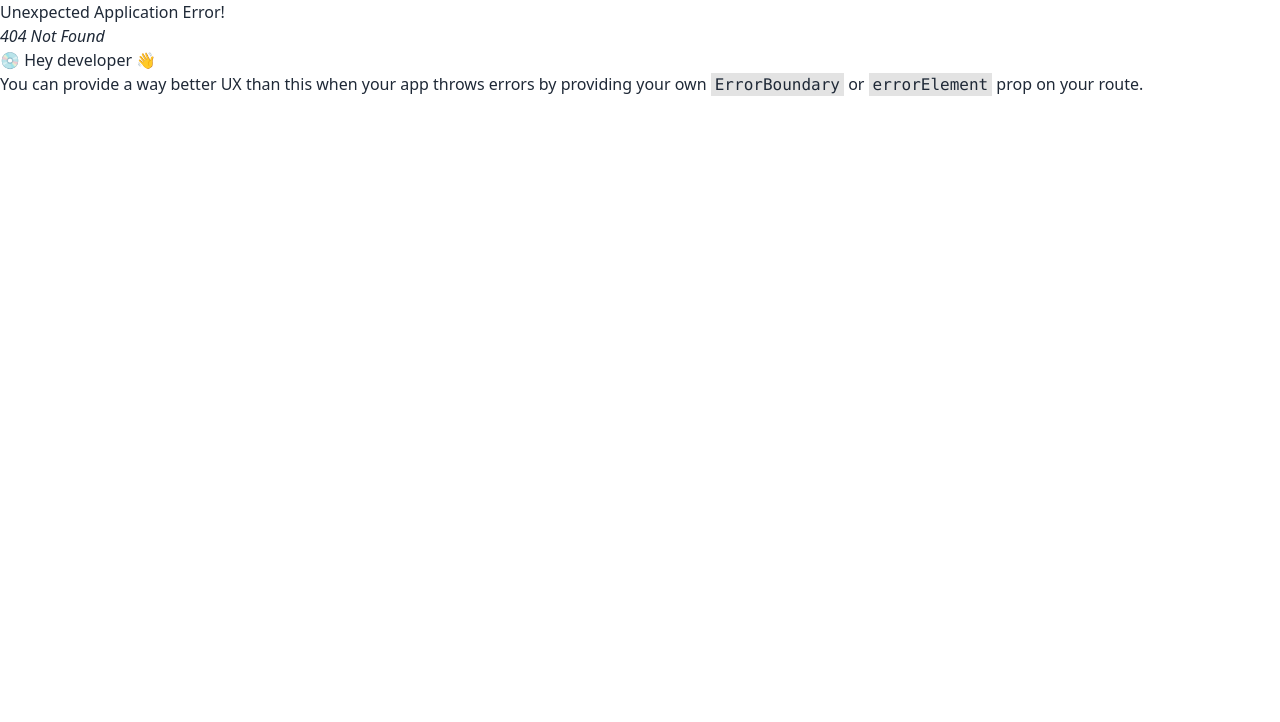
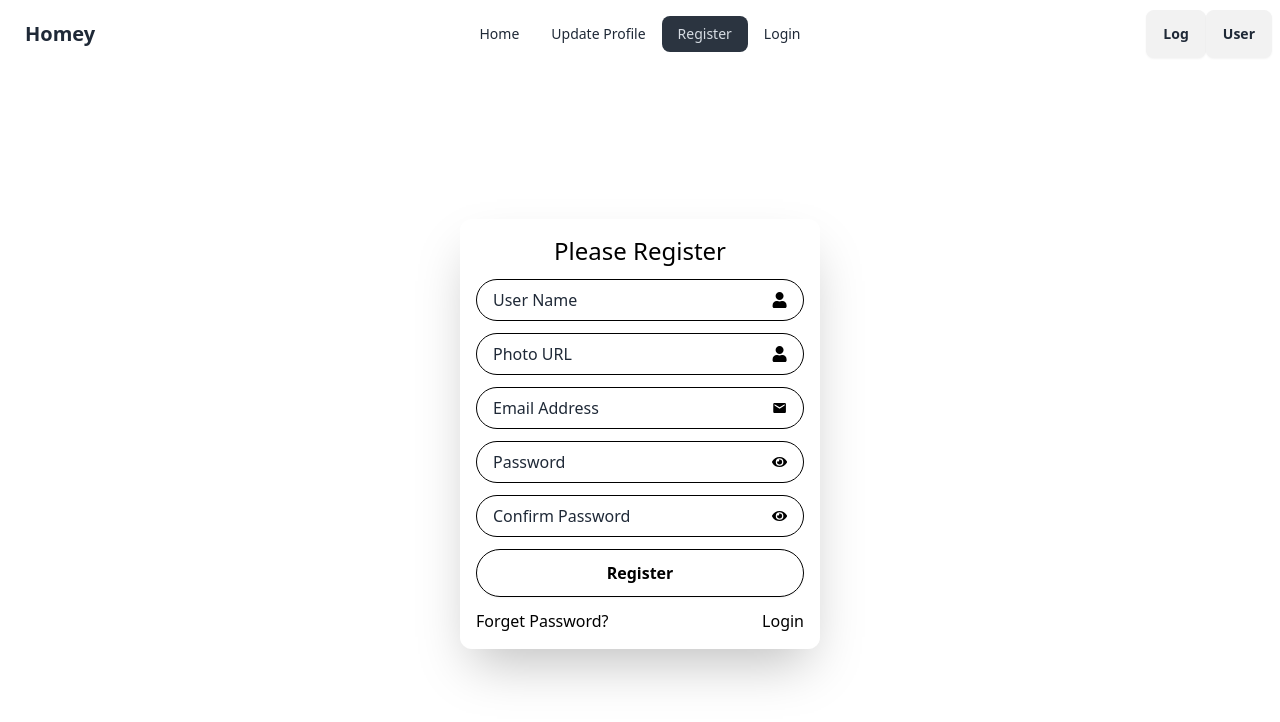
Before and after one commit to abir13719/Homey, a React (Vite) app: page /register in a window 1280 px wide. Before the commit this address had no page. Shown: the top 722 px of the page. Built offline with nearby package versions, Linux system fonts and the light colour scheme; no server answers.

Commit message:
Added Registration and Login Form

```diff
--- a/package.json
+++ b/package.json
@@ -15,6 +15,7 @@
     "match-sorter": "^6.3.4",
     "react": "^18.2.0",
     "react-dom": "^18.2.0",
+    "react-icons": "^5.1.0",
     "react-router-dom": "^6.23.0",
     "sort-by": "^1.2.0",
     "swiper": "^11.1.1"
--- a/src/components/NavBar.jsx
+++ b/src/components/NavBar.jsx
@@ -1,6 +1,9 @@
+import { useContext } from "react";
 import { NavLink } from "react-router-dom";
+import { AuthContext } from "../provider/AuthProvider";
 
 const NavBar = () => {
+  const { user } = useContext(AuthContext);
   const navLinks = (
     <>
       <li>
@@ -8,6 +11,12 @@ const NavBar = () => {
       </li>
       <li>
         <NavLink to="/update-profile">Update Profile</NavLink>
+      </li>
+      <li>
+        <NavLink to="/register">Register</NavLink>
+      </li>
+      <li>
+        <NavLink to="/login">Login</NavLink>
       </li>
     </>
   );
@@ -44,8 +53,8 @@ const NavBar = () => {
         <ul className="menu menu-horizontal px-1">{navLinks}</ul>
       </div>
       <div className="navbar-end">
+        {user ? <p>{user.email}</p> : <a className="btn">Log</a>}
         <a className="btn">User</a>
-        <a className="btn">Log</a>
       </div>
     </div>
   );
--- /dev/null
+++ b/src/data/firebaseConfig.js
@@ -0,0 +1,21 @@
+// Import the functions you need from the SDKs you need
+import { initializeApp } from "firebase/app";
+import { getAuth } from "firebase/auth";
+// TODO: Add SDKs for Firebase products that you want to use
+// https://firebase.google.com/docs/web/setup#available-libraries
+
+// Your web app's Firebase configuration
+const firebaseConfig = {
+  apiKey: "AIzaSyCezjSz1hBZ8h7S0NK_iuMcI9VRrnSVTp8",
+  authDomain: "homey-22f07.firebaseapp.com",
+  projectId: "homey-22f07",
+  storageBucket: "homey-22f07.appspot.com",
+  messagingSenderId: "717705071667",
+  appId: "1:717705071667:web:694778f061ade8b02ea746",
+};
+
+// Initialize Firebase
+const app = initializeApp(firebaseConfig);
+const auth = getAuth(app);
+
+export default auth;
--- a/src/main.jsx
+++ b/src/main.jsx
@@ -3,9 +3,12 @@ import ReactDOM from "react-dom/client";
 import "./index.css";
 import { RouterProvider } from "react-router-dom";
 import router from "./routes/router";
+import AuthProvider from "./provider/AuthProvider";
 
 ReactDOM.createRoot(document.getElementById("root")).render(
   <React.StrictMode>
-    <RouterProvider router={router}></RouterProvider>
+    <AuthProvider>
+      <RouterProvider router={router}></RouterProvider>
+    </AuthProvider>
   </React.StrictMode>
 );
--- /dev/null
+++ b/src/pages/Login.jsx
@@ -0,0 +1,71 @@
+import { Link } from "react-router-dom";
+import { MdEmail } from "react-icons/md";
+import { FaEye } from "react-icons/fa";
+import { useContext } from "react";
+import { AuthContext } from "../provider/AuthProvider";
+
+const Login = () => {
+  const { signInUser } = useContext(AuthContext);
+
+  const handleLogin = (e) => {
+    e.preventDefault();
+    const form = new FormData(e.currentTarget);
+    const email = form.get("email");
+    const password = form.get("password");
+
+    signInUser(email, password)
+      .then((result) => console.log(result.user))
+      .catch((error) => console.error(error));
+  };
+  return (
+    <>
+      <div className="min-h-screen flex items-center justify-center">
+        <div className="bg-white/30 backdrop-blur-3xl shadow-2xl p-4 rounded-xl w-[360px]">
+          <form onSubmit={handleLogin} className="flex flex-col gap-3">
+            <h1 className="text-center text-2xl font-medium text-black">Please Login</h1>
+
+            <div className="flex items-center justify-between border border-black rounded-full py-2 px-4">
+              <input
+                className="text-black w-full bg-transparent border-none outline-none font-medium placeholder:text-gray-800 placeholder:font-medium"
+                type="email"
+                name="email"
+                placeholder="Email Address"
+                required
+              />
+              <MdEmail className="text-base text-black" />
+            </div>
+
+            <div className="flex items-center justify-between border border-black rounded-full py-2 px-4">
+              <input
+                className="text-black w-full bg-transparent border-none outline-none font-medium placeholder:text-gray-800 placeholder:font-medium"
+                type="password"
+                name="password"
+                placeholder="Password"
+                required
+              />
+              <FaEye className="text-black" />
+            </div>
+
+            <div>
+              <input
+                className="text-black w-full btn text-base rounded-full bg-white/10 border border-black backdrop-blur-3xl hover:bg-white/20 hover:border-black"
+                type="submit"
+                value="Login"
+              />
+            </div>
+            <div className="flex justify-between text-black">
+              <span>
+                <a>Forget Password?</a>
+              </span>
+              <span>
+                <Link to="/register">Register</Link>
+              </span>
+            </div>
+          </form>
+        </div>
+      </div>
+    </>
+  );
+};
+
+export default Login;
--- /dev/null
+++ b/src/pages/Register.jsx
@@ -0,0 +1,106 @@
+import { Link } from "react-router-dom";
+import { MdEmail } from "react-icons/md";
+import { FaEye, FaUser } from "react-icons/fa";
+import { useContext } from "react";
+import { AuthContext } from "../provider/AuthProvider";
+
+const Register = () => {
+  const { createUser } = useContext(AuthContext);
+  const handleRegister = (e) => {
+    e.preventDefault();
+    console.log(e.currentTarget);
+    const form = new FormData(e.currentTarget);
+    const name = form.get("userName");
+    const photo = form.get("photo");
+    const email = form.get("email");
+    const password = form.get("password");
+    const cPassword = form.get("cPassword");
+    console.log(name, photo, email, password, cPassword);
+
+    //Create a new user
+    createUser(email, password)
+      .then((result) => console.log(result.user))
+      .catch((error) => console.error(error));
+  };
+
+  return (
+    <>
+      <div className="container mx-auto  h-[calc(100vh-68px)] flex items-center justify-center">
+        <div className="bg-white/30 backdrop-blur-3xl shadow-2xl p-4 rounded-xl w-[360px]">
+          <form onSubmit={handleRegister} className="flex flex-col gap-3">
+            <h1 className="text-center text-2xl font-medium text-black">Please Register</h1>
+            <div className="flex items-center justify-between border border-black rounded-full py-2 px-4">
+              <input
+                className="text-black w-full bg-transparent border-none outline-none font-medium placeholder:text-gray-800 placeholder:font-medium"
+                type="text"
+                name="userName"
+                placeholder="User Name"
+                required
+              />
+              <FaUser className="text-black" />
+            </div>
+            <div className="flex items-center justify-between border border-black rounded-full py-2 px-4">
+              <input
+                className="text-black w-full bg-transparent border-none outline-none font-medium placeholder:text-gray-800 placeholder:font-medium"
+                type="text"
+                name="photo"
+                placeholder="Photo URL"
+                required
+              />
+              <FaUser className="text-black" />
+            </div>
+            <div className="flex items-center justify-between border border-black rounded-full py-2 px-4">
+              <input
+                className="text-black w-full bg-transparent border-none outline-none font-medium placeholder:text-gray-800 placeholder:font-medium"
+                type="email"
+                name="email"
+                placeholder="Email Address"
+                required
+              />
+              <MdEmail className="text-base text-black" />
+            </div>
+
+            <div className="flex items-center justify-between border border-black rounded-full py-2 px-4">
+              <input
+                className="text-black w-full bg-transparent border-none outline-none font-medium placeholder:text-gray-800 placeholder:font-medium"
+                type="password"
+                name="password"
+                placeholder="Password"
+                required
+              />
+              <FaEye className="text-black" />
+            </div>
+            <div className="flex items-center justify-between border border-black rounded-full py-2 px-4">
+              <input
+                className="text-black w-full bg-transparent border-none outline-none font-medium placeholder:text-gray-800 placeholder:font-medium"
+                type="password"
+                name="cPassword"
+                placeholder="Confirm Password"
+                required
+              />
+              <FaEye className="text-black" />
+            </div>
+
+            <div>
+              <input
+                className=" text-black w-full btn text-base rounded-full bg-white/10 border border-black backdrop-blur-3xl hover:bg-white/20 hover:border-black"
+                type="submit"
+                value="Register"
+              />
+            </div>
+            <div className="flex justify-between text-black">
+              <span>
+                <a>Forget Password?</a>
+              </span>
+              <span>
+                <Link to="/login">Login</Link>
+              </span>
+            </div>
+          </form>
+        </div>
+      </div>
+    </>
+  );
+};
+
+export default Register;
--- /dev/null
+++ b/src/provider/AuthProvider.jsx
@@ -0,0 +1,41 @@
+import {
+  createUserWithEmailAndPassword,
+  onAuthStateChanged,
+  signInWithEmailAndPassword,
+} from "firebase/auth";
+import { createContext, useEffect, useState } from "react";
+import auth from "../data/firebaseConfig";
+
+export const AuthContext = createContext(null);
+
+const AuthProvider = ({ children }) => {
+  const [user, setUser] = useState(null);
+
+  const createUser = (email, password) => {
+    return createUserWithEmailAndPassword(auth, email, password);
+  };
+
+  const signInUser = (email, password) => {
+    return signInWithEmailAndPassword(auth, email, password);
+  };
+
+  useEffect(() => {
+    const unSubscribe = onAuthStateChanged(auth, (currentUser) => {
+      console.log("Auth state changed", currentUser);
+      setUser(currentUser);
+    });
+    return () => {
+      unSubscribe();
+    };
+  }, []);
+
+  const authInfo = {
+    createUser,
+    user,
+    setUser,
+    signInUser,
+  };
+  return <AuthContext.Provider value={authInfo}>{children}</AuthContext.Provider>;
+};
+
+export default AuthProvider;
```
Also changed, not shown: src/routes/router.jsx (+10 -0 lines), .eslintrc.cjs, 1 other file (tests, documents, lock files or other folders).
